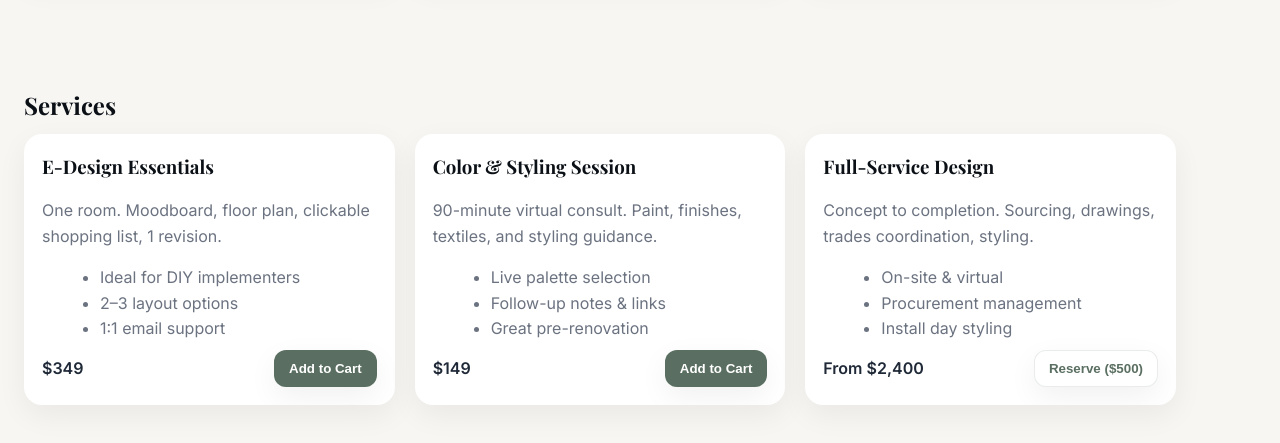
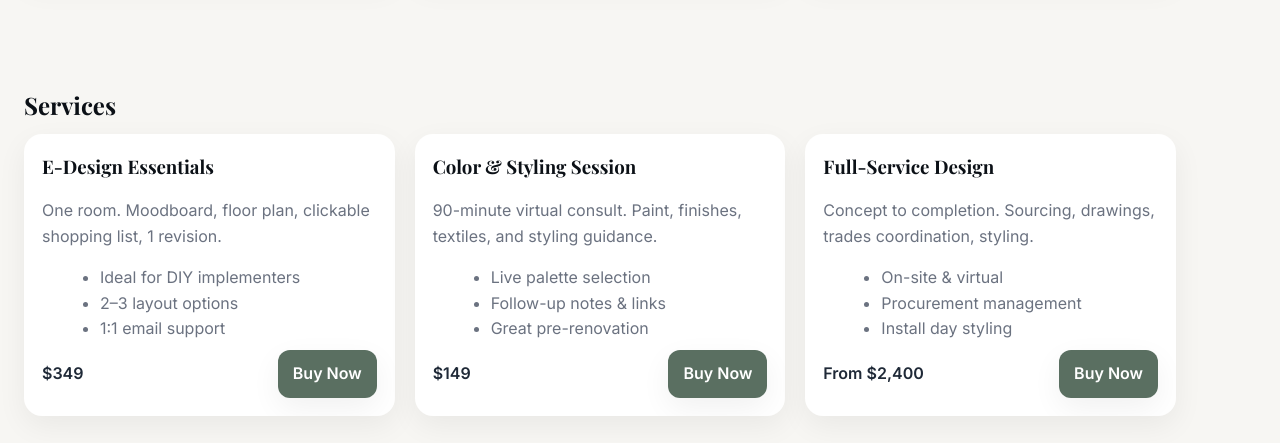
Before and after one commit to AnnekeMin/The-AM-Station-Studio-Website, a website: page designs.html in a window 1280 px wide. Shown: the part 509-952 px from the top of the page. Drawn offline with nearby package versions, Linux system fonts and the light colour scheme.

Commit message:
Update designs.html

```diff
--- a/designs.html
+++ b/designs.html
@@ -141,9 +141,11 @@
           </ul>
           <div class="price-row">
             <strong>$349</strong>
-            <button class="btn primary"
-              onclick="addToCart({sku:'DES-EDES-ROOM',name:'E-Design Essentials (One Room)',price:349,image:'images/designs/edesign-essentials.jpg'})">
-              Add to Cart
+           <a class="btn primary"
+               href="https://buy.stripe.com/YOUR_PAYMENT_LINK"
+               target="_blank" rel="noopener">
+              Buy Now
+            </a>
             </button>
           </div>
         </div>
@@ -161,11 +163,12 @@
           </ul>
           <div class="price-row">
             <strong>$149</strong>
-            <button class="btn primary"
-              onclick="addToCart({sku:'DES-COLOR-90',name:'Color & Styling — 90-min Session',price:149,image:'images/designs/color-styling-session.jpg'})">
-              Add to Cart
-            </button>
-          </div>
+            <a class="btn primary"
+                 href="https://buy.stripe.com/YOUR_PAYMENT_LINK"
+                 target="_blank" rel="noopener">
+                Buy Now
+              </a>
+                        </div>
         </div>
       </article>
 
@@ -181,9 +184,11 @@
           </ul>
           <div class="price-row">
             <strong>From $2,400</strong>
-            <button class="btn"
-              onclick="addToCart({sku:'DES-FULL-SVC-DEP',name:'Full-Service Design — Project Deposit',price:500,image:'images/designs/full-service-design.jpg'})">
-              Reserve ($500)
+           <a class="btn primary"
+                     href="https://buy.stripe.com/YOUR_PAYMENT_LINK"
+                     target="_blank" rel="noopener">
+                    Buy Now
+                  </a>
             </button>
           </div>
         </div>
```
